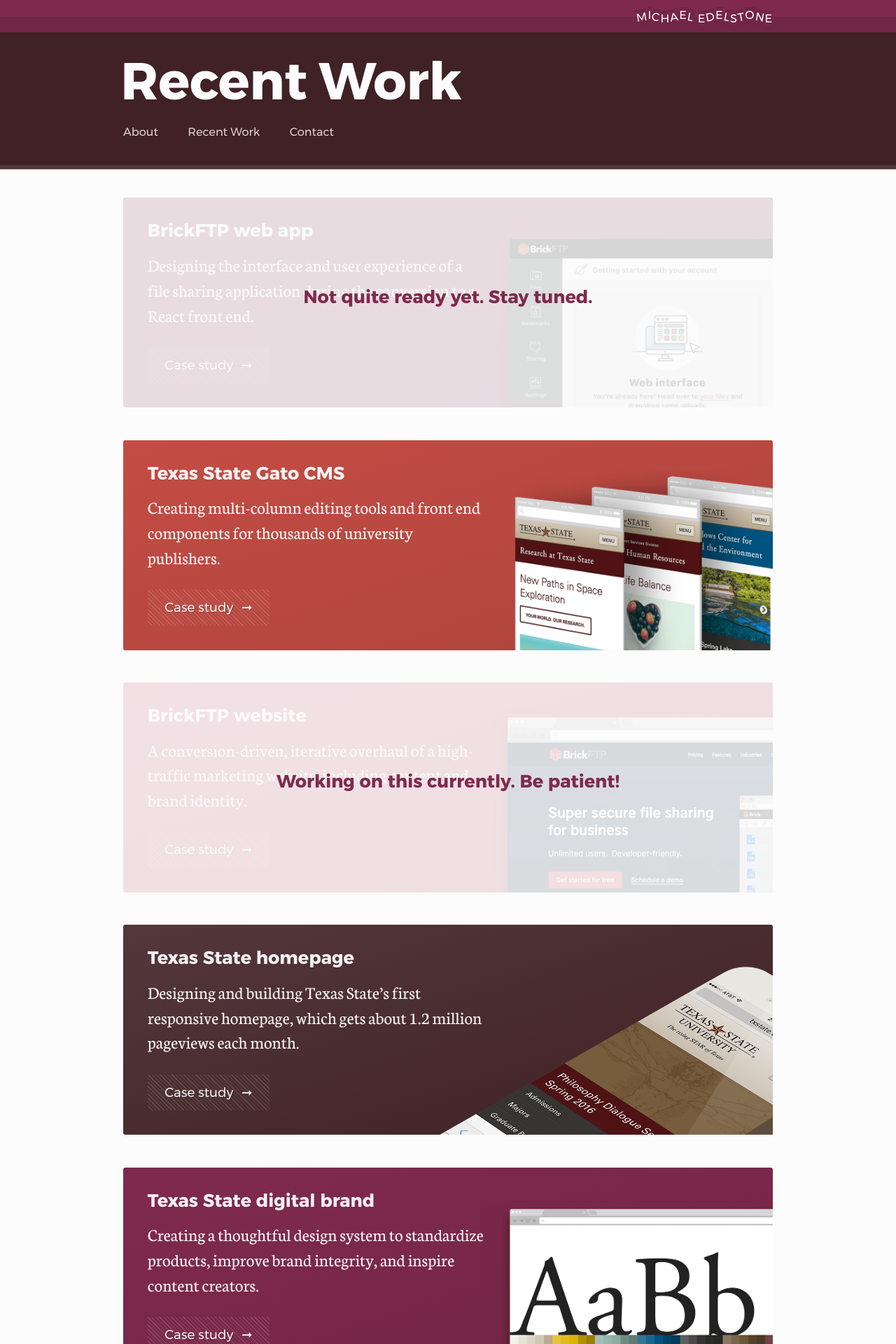
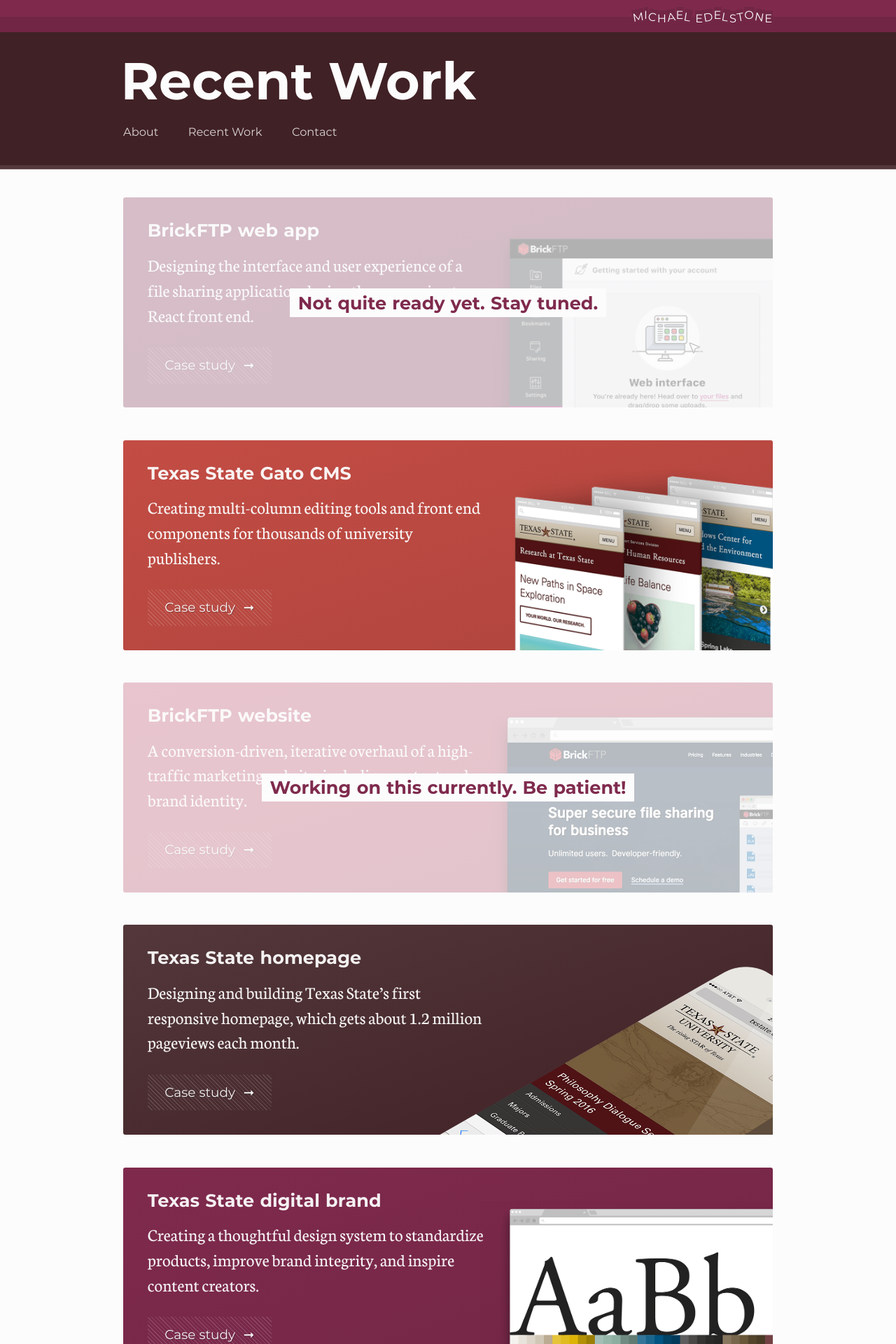
Before and after one commit to edelstone/my-website, a Jekyll site: the page built from portfolio/index.html, in a window 1280 px wide. Shown: the top 1920 px of the page at 70% size. Built offline with Jekyll 4.4.1, drawn with Linux system fonts in a browser that asks for light colours.

Commit message:
updates Montserrat to V12, some other minor improvements

```diff
--- a/_sass/fonts.scss
+++ b/_sass/fonts.scss
@@ -5,8 +5,8 @@
   font-style: normal;
   font-weight: 400;
   src: local('Montserrat Regular'), local('Montserrat-Regular'),
-       url('../fonts/montserrat-v11-latin-regular.woff2') format('woff2'),
-       url('../fonts/montserrat-v11-latin-regular.woff') format('woff');
+       url('../fonts/montserrat-v12-latin-regular.woff2') format('woff2'),
+       url('../fonts/montserrat-v12-latin-regular.woff') format('woff');
 }
 
 @font-face {
@@ -14,8 +14,8 @@
   font-style: normal;
   font-weight: 700;
   src: local('Montserrat Bold'), local('Montserrat-Bold'),
-       url('../fonts/montserrat-v11-latin-700.woff2') format('woff2'),
-       url('../fonts/montserrat-v11-latin-700.woff') format('woff');
+       url('../fonts/montserrat-v12-latin-700.woff2') format('woff2'),
+       url('../fonts/montserrat-v12-latin-700.woff') format('woff');
 }
 
 /* Neuton */
--- a/_sass/global.scss
+++ b/_sass/global.scss
@@ -1054,11 +1054,14 @@ a.offscreen:focus, a.offscreen:active, a.offscreen:hover {
       justify-content: center;
       flex-direction: column;
       text-align: center;
-      background: transparentize($white, .15);
+      background: transparentize($white, .3);
 
       h3 {
         font-size: 2.2rem;
         word-spacing: 1px;
+        margin: 0 auto;
+        background: $white;
+        padding: .2rem 1rem;
       }
     }
 
```
Also changed, not shown: fonts/montserrat-v11-latin-700.woff (deleted), fonts/montserrat-v11-latin-700.woff2 (deleted), fonts/montserrat-v11-latin-regular.woff (deleted), fonts/montserrat-v11-latin-regular.woff2 (deleted), fonts/montserrat-v12-latin-700.woff (added), fonts/montserrat-v12-latin-700.woff2 (added), fonts/montserrat-v12-latin-regular.woff (added), fonts/montserrat-v12-latin-regular.woff2 (added).
